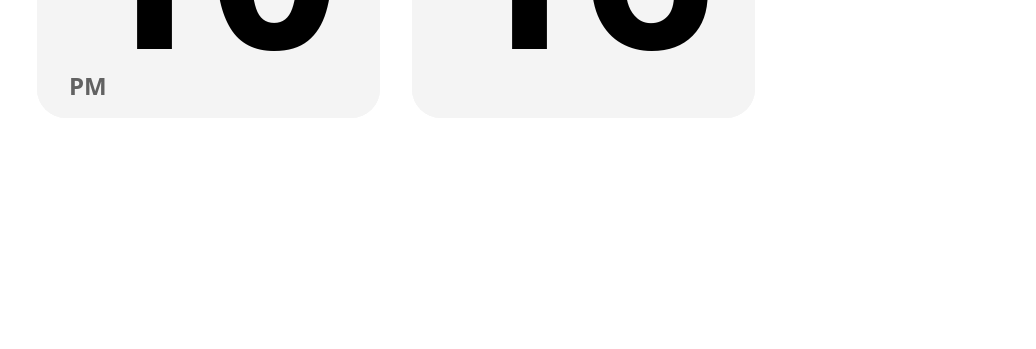
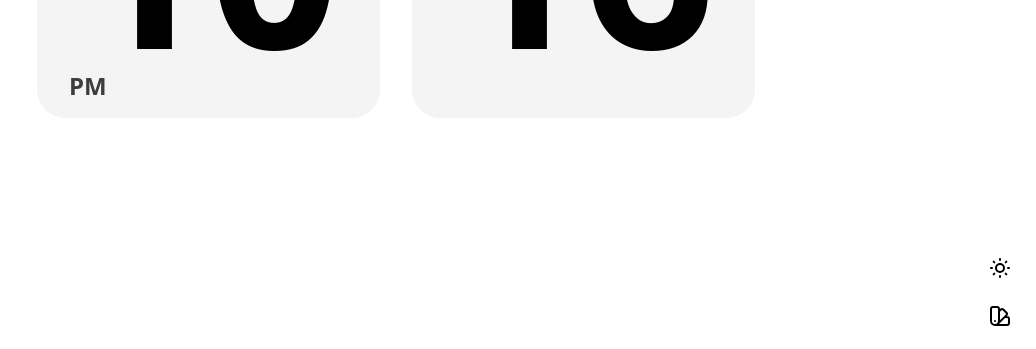
Before and after one commit to zainzafar90/flip-clock, a Next.js app: page / in a window 1280 px wide. Shown: the part 448-797 px from the top of the page, without its empty margins (244-1280 px from the left). Built offline with nearby package versions, Linux system fonts and the light colour scheme; a web font is replaced by a local one.

Commit message:
improve: change dark mode from theme switcher

```diff
--- a/src/components/flip-clock-piece.jsx
+++ b/src/components/flip-clock-piece.jsx
@@ -26,7 +26,7 @@
           <b className="card__back" data-value={prevCount}>
             <b className="card__bottom" data-value={interval} />
           </b>
-          <span className="absolute bottom-4 left-8 text-xs text-foreground opacity-60 sm:text-xl md:text-2xl">
+          <span className="absolute bottom-4 left-8 text-xs text-foreground opacity-75 sm:text-xl md:text-2xl">
             {ampm}
           </span>
         </b>
--- a/src/components/theme-switch.jsx
+++ b/src/components/theme-switch.jsx
@@ -2,15 +2,20 @@
 
 import { themes } from '@/constants/themes'
 
-export const ThemeSwitch = ({ selectedTheme, onThemeSelect }) => {
+export const ThemeSwitch = ({
+  selectedTheme,
+  selectedMode,
+  onThemeSelect,
+  onModeSelect,
+}) => {
   const [showPalette, setShowPalette] = useState(false)
 
   return (
-    <div className="fixed bottom-4 right-4 flex items-center justify-center space-x-2">
+    <div className="fixed bottom-4 right-4 flex items-end justify-center space-x-2">
       {showPalette && (
         <div className="flex items-center space-x-4 rounded-full bg-slate-50 p-2">
           {Object.keys(themes).map((key) => (
-            <label key={key} className=" text-white">
+            <label key={key} className="text-white">
               <input
                 type="radio"
                 name="theme"
@@ -23,12 +28,22 @@
           ))}
         </div>
       )}
-      <button
-        className="rounded-full p-2 text-white/10 hover:bg-slate-800 hover:text-white"
-        onClick={() => setShowPalette((prev) => !prev)}
-      >
-        <ColorSwitcherIcon />
-      </button>
+      <div className="flex flex-col space-y-2">
+        <button
+          className="rounded-full p-2 text-foreground hover:bg-primary hover:text-foreground"
+          onClick={() =>
+            onModeSelect((prev) => (prev === 'dark' ? 'light' : 'dark'))
+          }
+        >
+          {selectedMode === 'dark' ? <DarkModeIcon /> : <LightModeIcon />}
+        </button>
+        <button
+          className="rounded-full p-2 text-foreground hover:bg-primary hover:text-foreground"
+          onClick={() => setShowPalette((prev) => !prev)}
+        >
+          <ColorSwitcherIcon />
+        </button>
+      </div>
     </div>
   )
 }
@@ -49,3 +64,36 @@
     />
   </svg>
 )
+
+export const DarkModeIcon = () => (
+  <svg
+    xmlns="http://www.w3.org/2000/svg"
+    className="h-6 w-6"
+    fill="none"
+    viewBox="0 0 24 24"
+    stroke="currentColor"
+    strokeWidth={2}
+  >
+    <path
+      strokeLinecap="round"
+      strokeLinejoin="round"
+      d="M20.354 15.354A9 9 0 018.646 3.646 9.003 9.003 0 0012 21a9.003 9.003 0 008.354-5.646z"
+    />
+  </svg>
+)
+export const LightModeIcon = () => (
+  <svg
+    xmlns="http://www.w3.org/2000/svg"
+    className="h-6 w-6"
+    fill="none"
+    viewBox="0 0 24 24"
+    stroke="currentColor"
+    strokeWidth={2}
+  >
+    <path
+      strokeLinecap="round"
+      strokeLinejoin="round"
+      d="M12 3v1m0 16v1m9-9h-1M4 12H3m15.364 6.364l-.707-.707M6.343 6.343l-.707-.707m12.728 0l-.707.707M6.343 17.657l-.707.707M16 12a4 4 0 11-8 0 4 4 0 018 0z"
+    />
+  </svg>
+)
--- a/src/hooks/useDarkMode.js
+++ b/src/hooks/useDarkMode.js
@@ -25,5 +25,5 @@
     }
   }, [])
 
-  return mode
+  return [mode, setMode]
 }
--- a/src/pages/index.jsx
+++ b/src/pages/index.jsx
@@ -12,7 +12,7 @@
 })
 
 export default function Home() {
-  const mode = useDarkMode()
+  const [mode, setMode] = useDarkMode()
   const [theme, setTheme] = useState('default')
 
   useTheme(themes[theme][mode])
@@ -25,7 +25,12 @@
       </Head>
       <>
         <DynamicTimer />
-        <ThemeSwitch selectedTheme={theme} onThemeSelect={(e) => setTheme(e)} />
+        <ThemeSwitch
+          selectedTheme={theme}
+          selectedMode={mode}
+          onThemeSelect={(t) => setTheme(t)}
+          onModeSelect={(m) => setMode(m)}
+        />
       </>
     </>
   )
```
